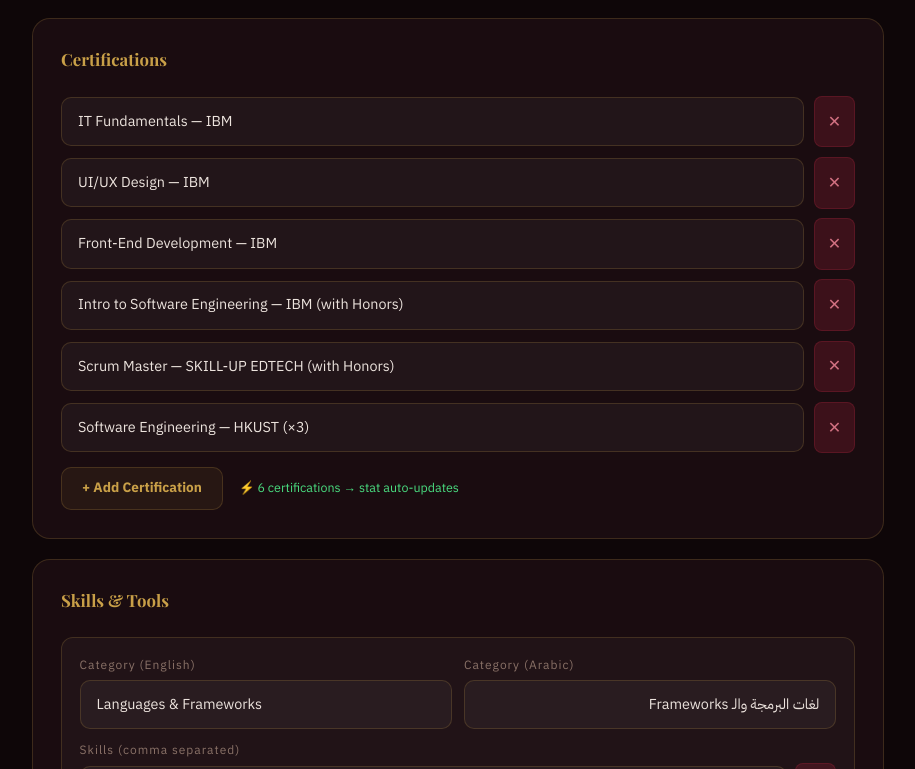
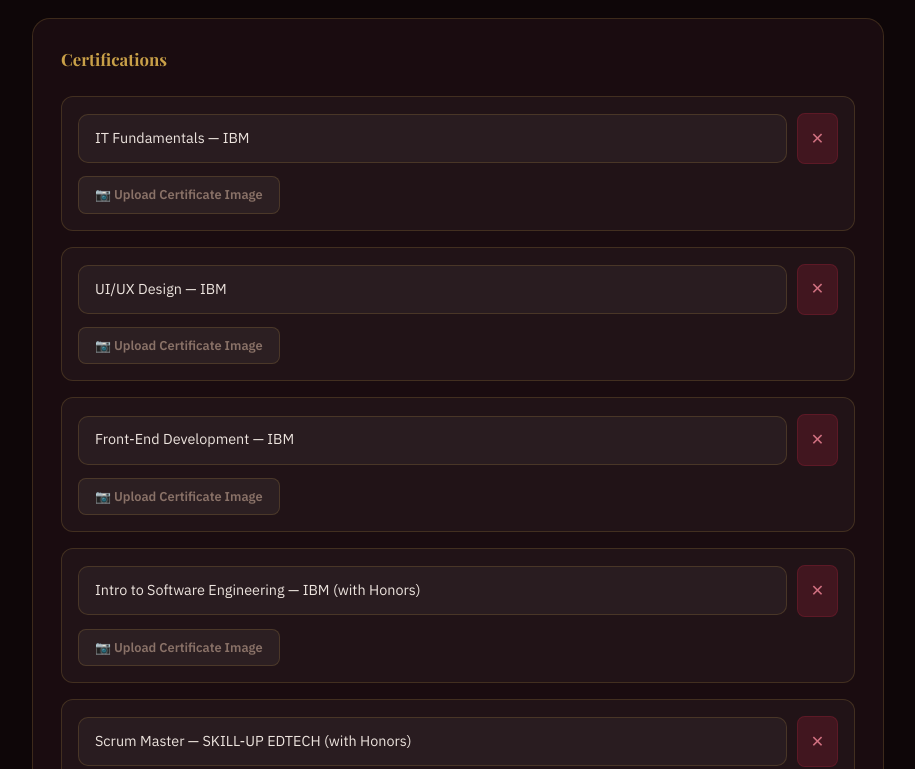
Before and after one commit to shaimaaaaaaaa/shaimaa-portfolio, a Next.js app: page /admin/about in a window 1280 px wide. Shown: the part 2251-3020 px from the top of the page, without its empty margins (182-1097 px from the left). Built offline with nearby package versions, Linux system fonts and the light colour scheme; no server answers; the database is empty; sample sign-in values are in the browser's storage; a web font is replaced by a local one.

Commit message:
add CertItem interface

```diff
--- a/app/admin/about/page.tsx
+++ b/app/admin/about/page.tsx
@@ -1,5 +1,5 @@
 'use client';
-import { useEffect, useState } from 'react';
+import { useEffect, useState, useRef } from 'react';
 import { auth, db } from '../../lib/firebase';
 import { onAuthStateChanged } from 'firebase/auth';
 import { doc, getDoc, setDoc, collection, getDocs } from 'firebase/firestore';
@@ -13,8 +13,12 @@
   border:'rgba(200,158,72,0.2)', rose:'#d07080', green:'#4ade80',
 };
 
+const CLOUD_NAME  = 'dddhsobvx';
+const UPLOAD_PRESET = 'shaimaa-portfolio';
+
 interface EduItem  { degree:string; school:string; period:string; note:string; }
 interface SkillCat { cat_en:string; cat_ar:string; items:string; }
+interface CertItem { name:string; imageUrl?:string; }
 
 const LANG = {
   en: { langBtn:'العربية', dir:'ltr',
@@ -32,10 +36,12 @@
     degreeL:'Degree', schoolL:'School/University', periodL:'Period', noteL:'Note (optional)',
     addEdu:'+ Add Education', removeL:'Remove',
     certL:'Certification name (e.g. Scrum Master — IBM)',
+    certImgL:'Upload Certificate Image',
     addCert:'+ Add Certification',
     catEnL:'Category (English)', catArL:'Category (Arabic)',
     itemsL:'Skills (comma separated)', addSkill:'+ Add Skill Category',
     saving:'Saving...', save:'Save All Changes ♥', saved:'✓ Saved!',
+    uploading:'Uploading...',
   },
   ar: { langBtn:'English', dir:'rtl',
     title:'تعديل', span:'صفحة عني',
@@ -52,10 +58,12 @@
     degreeL:'الدرجة العلمية', schoolL:'الجامعة/المؤسسة', periodL:'الفترة', noteL:'ملاحظة (اختياري)',
     addEdu:'+ إضافة تعليم', removeL:'حذف',
     certL:'اسم الشهادة (مثال: Scrum Master — IBM)',
+    certImgL:'رفع صورة الشهادة',
     addCert:'+ إضافة شهادة',
     catEnL:'الفئة (إنجليزي)', catArL:'الفئة (عربي)',
     itemsL:'المهارات (مفصولة بفاصلة)', addSkill:'+ إضافة فئة مهارات',
     saving:'جاري الحفظ...', save:'حفظ كل التغييرات ♥', saved:'✓ تم الحفظ!',
+    uploading:'جاري الرفع...',
   },
 };
 
@@ -66,10 +74,13 @@
   { degree:'Software Engineering Specialization', school:'HKUST', period:'2024', note:'' },
 ];
 
-const DEFAULT_CERTS: string[] = [
-  'IT Fundamentals — IBM','UI/UX Design — IBM','Front-End Development — IBM',
-  'Intro to Software Engineering — IBM (with Honors)',
-  'Scrum Master — SKILL-UP EDTECH (with Honors)','Software Engineering — HKUST (×3)',
+const DEFAULT_CERTS: CertItem[] = [
+  { name:'IT Fundamentals — IBM' },
+  { name:'UI/UX Design — IBM' },
+  { name:'Front-End Development — IBM' },
+  { name:'Intro to Software Engineering — IBM (with Honors)' },
+  { name:'Scrum Master — SKILL-UP EDTECH (with Honors)' },
+  { name:'Software Engineering — HKUST (×3)' },
 ];
 
 const DEFAULT_SKILLS: SkillCat[] = [
@@ -77,6 +88,16 @@
   { cat_en:'Agile & Project Management', cat_ar:'Agile وإدارة المشاريع', items:'Scrum,Kanban,DSDM,Jira,Trello' },
   { cat_en:'Design & Analysis', cat_ar:'التصميم والتحليل', items:'ERD,DFD,UI/UX Design,Agile Leadership' },
 ];
+
+async function uploadToCloudinary(file: File): Promise<string> {
+  const fd = new FormData();
+  fd.append('file', file);
+  fd.append('upload_preset', UPLOAD_PRESET);
+  const res  = await fetch(`https://api.cloudinary.com/v1_1/${CLOUD_NAME}/image/upload`, { method:'POST', body:fd });
+  const data = await res.json();
+  if (!data.secure_url) throw new Error('Upload failed');
+  return data.secure_url;
+}
 
 export default function AdminAbout() {
   const router = useRouter();
@@ -86,11 +107,9 @@
   const [lang,     setLang]     = useState<'en'|'ar'>('en');
   const [mounted,  setMounted]  = useState(false);
 
-  // auto counts
   const [autoProjects, setAutoProjects] = useState(0);
   const [autoCerts,    setAutoCerts]    = useState(0);
 
-  // profile fields
   const [name,      setName]     = useState('Shaimaa Kalel');
   const [nameAr,    setNameAr]   = useState('شيماء خليل');
   const [titleEn,   setTitleEn]  = useState('Software Engineer · Human-Centered Agility · Content Creator');
@@ -100,16 +119,18 @@
   const [location,  setLocation] = useState('Abu Dhabi, UAE');
   const [university,setUniversity] = useState('University of Bolton');
 
-  // manual stat overrides
   const [overrideProj,  setOverrideProj]  = useState('');
   const [overrideCerts, setOverrideCerts] = useState('');
   const [statsYears,    setStatsYears]    = useState('3+');
   const [statsGrad,     setStatsGrad]     = useState('2025');
 
-  // sections
   const [edu,    setEdu]    = useState<EduItem[]>(DEFAULT_EDU);
-  const [certs,  setCerts]  = useState<string[]>(DEFAULT_CERTS);
+  const [certs,  setCerts]  = useState<CertItem[]>(DEFAULT_CERTS);
   const [skills, setSkills] = useState<SkillCat[]>(DEFAULT_SKILLS);
+
+  // track which cert is uploading
+  const [uploadingIdx, setUploadingIdx] = useState<number|null>(null);
+  const certFileRefs = useRef<(HTMLInputElement|null)[]>([]);
 
   useEffect(() => {
     const s = localStorage.getItem('lang') as 'en'|'ar';
@@ -127,14 +148,9 @@
     const unsub = onAuthStateChanged(auth, async user => {
       if (!user) { router.push('/admin/login'); return; }
 
-      // Load auto counts
-      const [projSnap, certsCount] = await Promise.all([
-        getDocs(collection(db,'projects')),
-        Promise.resolve(0), // certs come from about doc
-      ]);
+      const projSnap = await getDocs(collection(db,'projects'));
       setAutoProjects(projSnap.size);
 
-      // Load about data
       const d = await getDoc(doc(db,'about','main'));
       if (d.exists()) {
         const data = d.data();
@@ -151,7 +167,15 @@
         if (data.statsYears)   setStatsYears(data.statsYears);
         if (data.statsGrad)    setStatsGrad(data.statsGrad);
         if (data.edu?.length)    setEdu(data.edu);
-        if (data.certs?.length)  { setCerts(data.certs); setAutoCerts(data.certs.length); }
+        if (data.certs?.length) {
+          // support old format (string[]) and new format (CertItem[])
+          const raw = data.certs;
+          const normalized: CertItem[] = raw.map((c: string | CertItem) =>
+            typeof c === 'string' ? { name: c } : c
+          );
+          setCerts(normalized);
+          setAutoCerts(normalized.length);
+        }
         if (data.skills?.length) setSkills(data.skills);
       } else {
         setAutoCerts(DEFAULT_CERTS.length);
@@ -161,15 +185,27 @@
     return () => unsub();
   }, [router]);
 
-  // auto update certs count whenever certs array changes
   useEffect(() => { setAutoCerts(certs.length); }, [certs]);
+
+  async function handleCertImageUpload(idx: number, file: File) {
+    setUploadingIdx(idx);
+    try {
+      const url = await uploadToCloudinary(file);
+      const updated = [...certs];
+      updated[idx] = { ...updated[idx], imageUrl: url };
+      setCerts(updated);
+    } catch (e) {
+      alert('Upload failed. Check Cloudinary settings.');
+    } finally {
+      setUploadingIdx(null);
+    }
+  }
 
   async function handleSave() {
     setSaving(true);
     const data = {
       name, nameAr, titleEn, titleAr, bioEn, bioAr, location, university,
       overrideProj, overrideCerts, statsYears, statsGrad,
-      // computed display values (what about page reads)
       stats_projects: overrideProj  || `${autoProjects}+`,
       stats_certs:    overrideCerts || `${autoCerts}`,
       stats_years:    statsYears,
@@ -177,7 +213,6 @@
       edu, certs, skills,
     };
     await setDoc(doc(db,'about','main'), data);
-    // also update settings/main for backward compat
     await setDoc(doc(db,'settings','main'), {
       name, title:titleEn, bio:bioEn, location, university,
       stats_projects: overrideProj  || `${autoProjects}+`,
@@ -189,7 +224,6 @@
     setTimeout(()=>setSaved(false), 3000);
   }
 
-  // ── helpers ──
   const inp = (dir?:'ltr'|'rtl'): React.CSSProperties => ({
     width:'100%', padding:'.8rem 1rem', background:'rgba(255,255,255,0.04)',
     border:`1px solid ${T.border}`, borderRadius:10, color:T.text,
@@ -272,7 +306,6 @@
 
         {/* ── STATS ── */}
         {card(<>
-          {/* AUTO */}
           <div style={{background:'rgba(74,222,128,0.06)',border:`1px solid rgba(74,222,128,0.2)`,borderRadius:12,padding:'1rem 1.25rem',marginBottom:'1.5rem'}}>
             <p style={{fontSize:'.8rem',color:T.green,fontWeight:700,marginBottom:'.75rem'}}>{L.autoNote}</p>
             <div style={{display:'flex',gap:'1.5rem',flexWrap:'wrap'}}>
@@ -286,7 +319,6 @@
               </div>
             </div>
           </div>
-          {/* MANUAL OVERRIDE */}
           <p style={{fontSize:'.78rem',color:T.muted,marginBottom:'.85rem'}}>{L.manualNote}</p>
           <div style={{display:'grid',gridTemplateColumns:'1fr 1fr',gap:'1rem'}}>
             <div>{label(L.statsProj)}<input placeholder={`auto: ${autoProjects}+`} value={overrideProj} onChange={e=>setOverrideProj(e.target.value)} style={inp('ltr')}
@@ -330,21 +362,77 @@
           </button>
         </>, L.secEdu)}
 
-        {/* ── CERTIFICATIONS ── */}
+        {/* ── CERTIFICATIONS (with image upload) ── */}
         {card(<>
-          <div style={{display:'flex',flexDirection:'column',gap:'.6rem'}}>
+          <div style={{display:'flex',flexDirection:'column',gap:'1rem'}}>
             {certs.map((c,i)=>(
-              <div key={i} style={{display:'flex',gap:'.6rem',alignItems:'center'}}>
-                <input value={c} onChange={e=>{const n=[...certs];n[i]=e.target.value;setCerts(n);}}
-                  placeholder={L.certL} style={{...inp(),flex:1}}
-                  onFocus={e=>e.target.style.borderColor=T.gold} onBlur={e=>e.target.style.borderColor=T.border}/>
-                <button onClick={()=>setCerts(certs.filter((_,j)=>j!==i))}
-                  style={{padding:'.8rem',background:'rgba(138,31,50,0.3)',border:`1px solid rgba(138,31,50,0.4)`,borderRadius:8,color:T.rose,cursor:'pointer',flexShrink:0}}>✕</button>
+              <div key={i} style={{background:'rgba(255,255,255,0.03)',border:`1px solid ${T.border}`,borderRadius:12,padding:'1rem'}}>
+                {/* Name row */}
+                <div style={{display:'flex',gap:'.6rem',alignItems:'center',marginBottom:'.75rem'}}>
+                  <input value={c.name} onChange={e=>{const n=[...certs];n[i]={...n[i],name:e.target.value};setCerts(n);}}
+                    placeholder={L.certL} style={{...inp(),flex:1}}
+                    onFocus={e=>e.target.style.borderColor=T.gold} onBlur={e=>e.target.style.borderColor=T.border}/>
+                  <button onClick={()=>setCerts(certs.filter((_,j)=>j!==i))}
+                    style={{padding:'.8rem',background:'rgba(138,31,50,0.3)',border:`1px solid rgba(138,31,50,0.4)`,borderRadius:8,color:T.rose,cursor:'pointer',flexShrink:0}}>✕</button>
+                </div>
+
+                {/* Image upload row */}
+                <div style={{display:'flex',alignItems:'center',gap:'1rem',flexWrap:'wrap'}}>
+                  {/* hidden file input */}
+                  <input
+                    type="file"
+                    accept="image/*"
+                    ref={el => { certFileRefs.current[i] = el; }}
+                    style={{display:'none'}}
+                    onChange={async e => {
+                      const file = e.target.files?.[0];
+                      if (file) await handleCertImageUpload(i, file);
+                      e.target.value = '';
+                    }}
+                  />
+
+                  {/* upload button */}
+                  <button
+                    onClick={() => certFileRefs.current[i]?.click()}
+                    disabled={uploadingIdx === i}
+                    style={{
+                      padding:'.5rem 1rem',
+                      background: c.imageUrl ? 'rgba(200,158,72,0.12)' : 'rgba(255,255,255,0.05)',
+                      border:`1px solid ${c.imageUrl ? T.gold : T.border}`,
+                      borderRadius:8, color: c.imageUrl ? T.gold : T.muted,
+                      fontSize:'.8rem', fontWeight:600, cursor:'pointer',
+                      display:'flex', alignItems:'center', gap:'.4rem',
+                      opacity: uploadingIdx === i ? 0.6 : 1,
+                    }}>
+                    {uploadingIdx === i
+                      ? `⏳ ${L.uploading}`
+                      : c.imageUrl
+                        ? '🖼 Change Image'
+                        : `📷 ${L.certImgL}`}
+                  </button>
+
+                  {/* preview thumbnail */}
+                  {c.imageUrl && (
+                    <div style={{display:'flex',alignItems:'center',gap:'.75rem'}}>
+                      <img
+                        src={c.imageUrl}
+                        alt="cert preview"
+                        style={{height:52,width:80,objectFit:'cover',borderRadius:6,border:`1px solid ${T.border}`}}
+                      />
+                      <button
+                        onClick={()=>{const n=[...certs];n[i]={...n[i],imageUrl:undefined};setCerts(n);}}
+                        style={{fontSize:'.75rem',color:T.rose,background:'none',border:'none',cursor:'pointer',padding:0}}>
+                        Remove
+                      </button>
+                    </div>
+                  )}
+                </div>
               </div>
             ))}
           </div>
+
           <div style={{display:'flex',alignItems:'center',gap:'1rem',marginTop:'.85rem'}}>
-            <button onClick={()=>setCerts([...certs,''])}
+            <button onClick={()=>setCerts([...certs,{name:''}])}
               style={{padding:'.65rem 1.25rem',background:'rgba(200,158,72,0.08)',border:`1px solid ${T.border}`,borderRadius:10,color:T.gold,fontSize:'.85rem',fontWeight:700,cursor:'pointer'}}>
               {L.addCert}
             </button>
--- a/app/lib/constants.ts
+++ b/app/lib/constants.ts
@@ -81,6 +81,8 @@
 
 export interface PdfFile { name: string; url: string; }
 
+export interface CertItem { name: string; imageUrl?: string; }
+
 export interface Project {
   id: string;
   title: string;
```
